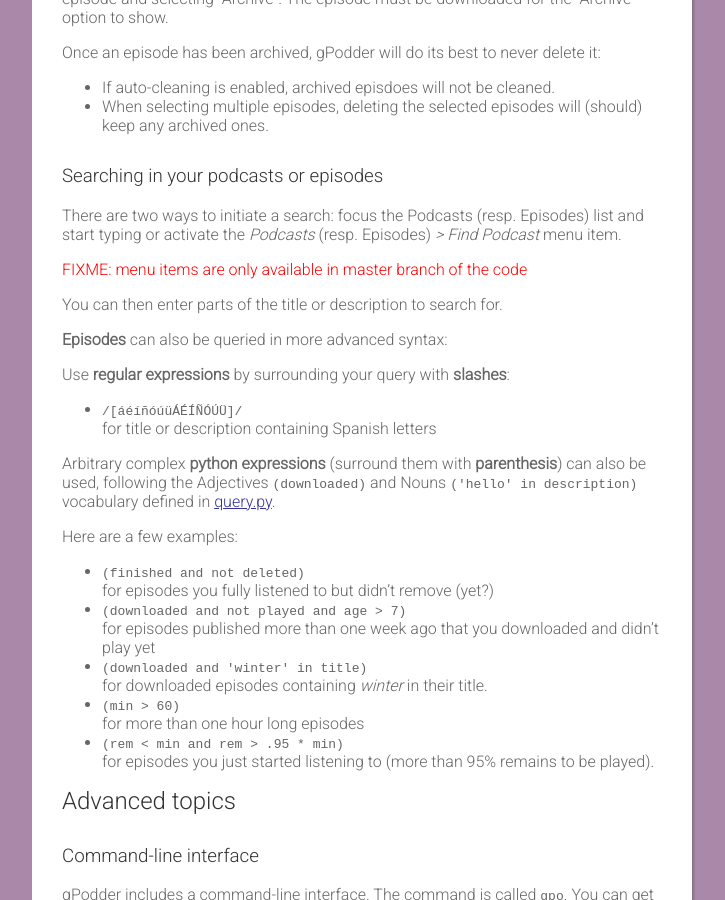
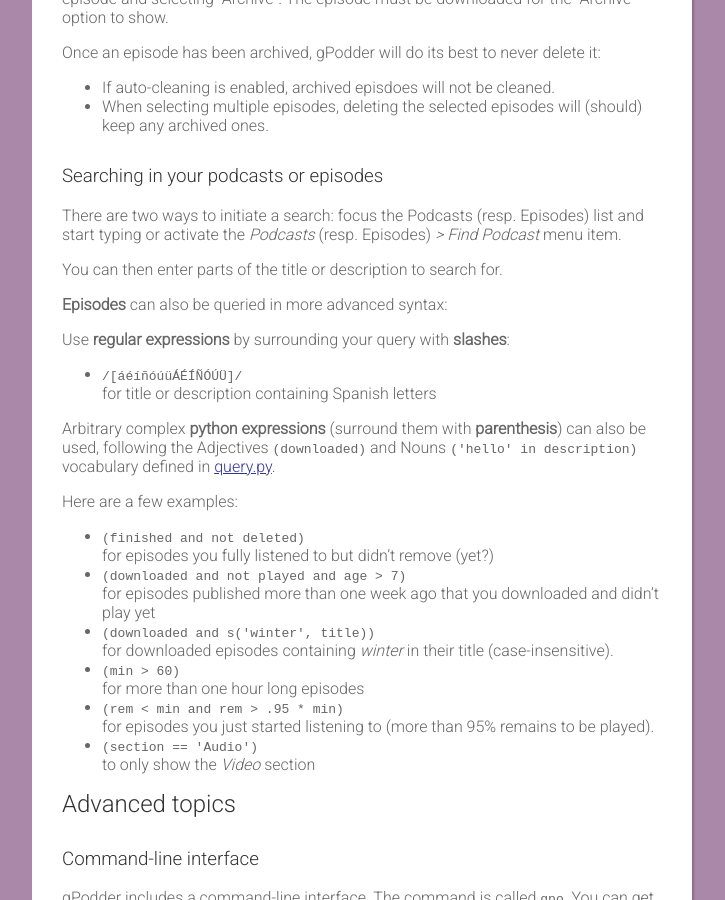
Before and after one commit to gpodder/gpodder.github.io, a Jekyll site: the page built from docs/user-manual.md, in a window 1280 px wide and 900 px high, scrolled down 9724 px. Shown: the whole window, without its empty margins (278-1003 px from the left). Built offline with Jekyll 4.4.1, drawn with Linux system fonts in a browser that asks for light colours; our own code applies the rules of GitHub Pages for plain Markdown files.

Commit message:
update Search doc

```diff
--- a/docs/user-manual.md
+++ b/docs/user-manual.md
@@ -279,8 +279,6 @@
 There are two ways to initiate a search: focus the Podcasts (resp. Episodes) list and start typing
 or activate the *Podcasts* (resp. Episodes) *>* *Find Podcast* menu item.
 
-<p style="color: red">FIXME: menu items are only available in master branch of the code</p>
-
 You can then enter parts of the title or description to search for.
 
 **Episodes** can also be queried in more advanced syntax:
@@ -301,13 +299,14 @@
    for episodes you fully listened to but didn't remove (yet?)
  - `(downloaded and not played and age > 7)`
    for episodes published more than one week ago that you downloaded and didn't play yet
- - `(downloaded and 'winter' in title)`
-   for downloaded episodes containing *winter* in their title.
+ - `(downloaded and s('winter', title))`
+   for downloaded episodes containing *winter* in their title (case-insensitive).
  - `(min > 60)`
    for more than one hour long episodes
  - `(rem < min and rem > .95 * min)`
    for episodes you just started listening to (more than 95% remains to be played).
-
+ - `(section == 'Audio')`
+   to only show the *Video* section
 
 
 
```
